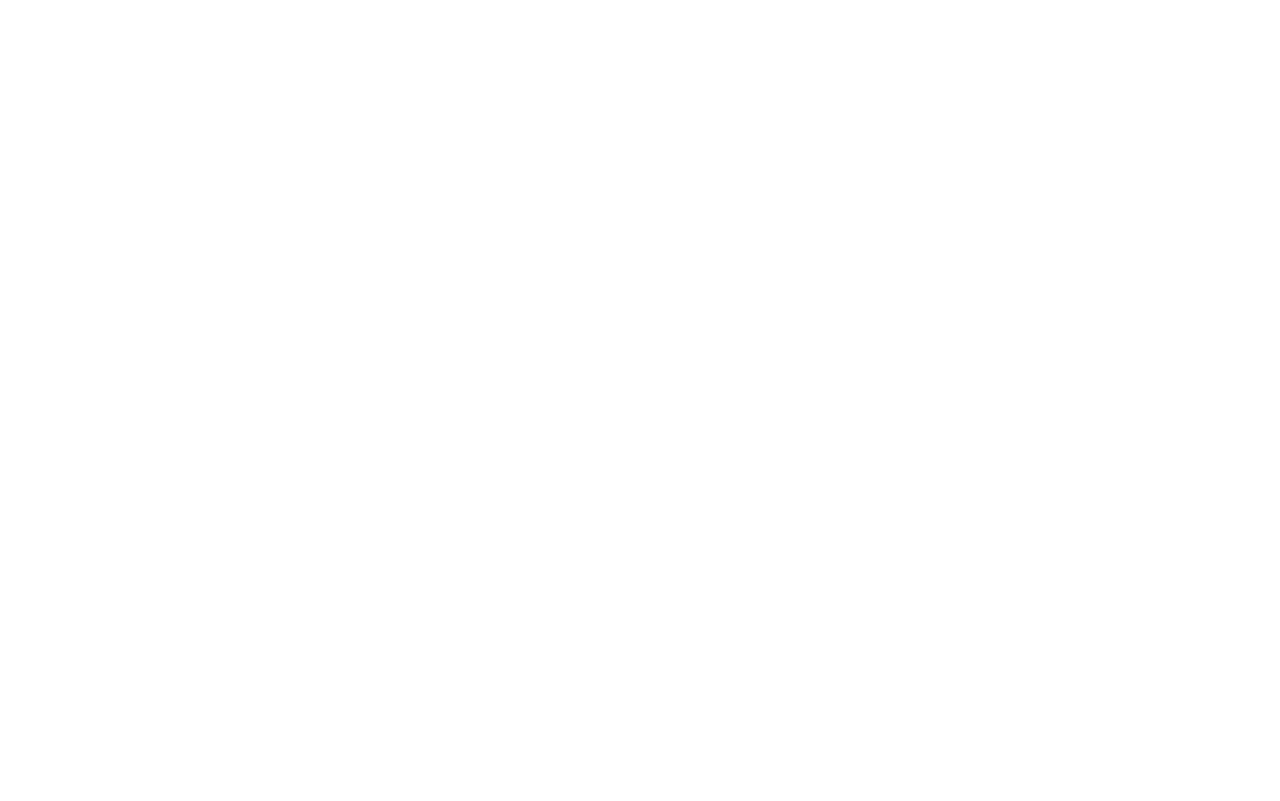
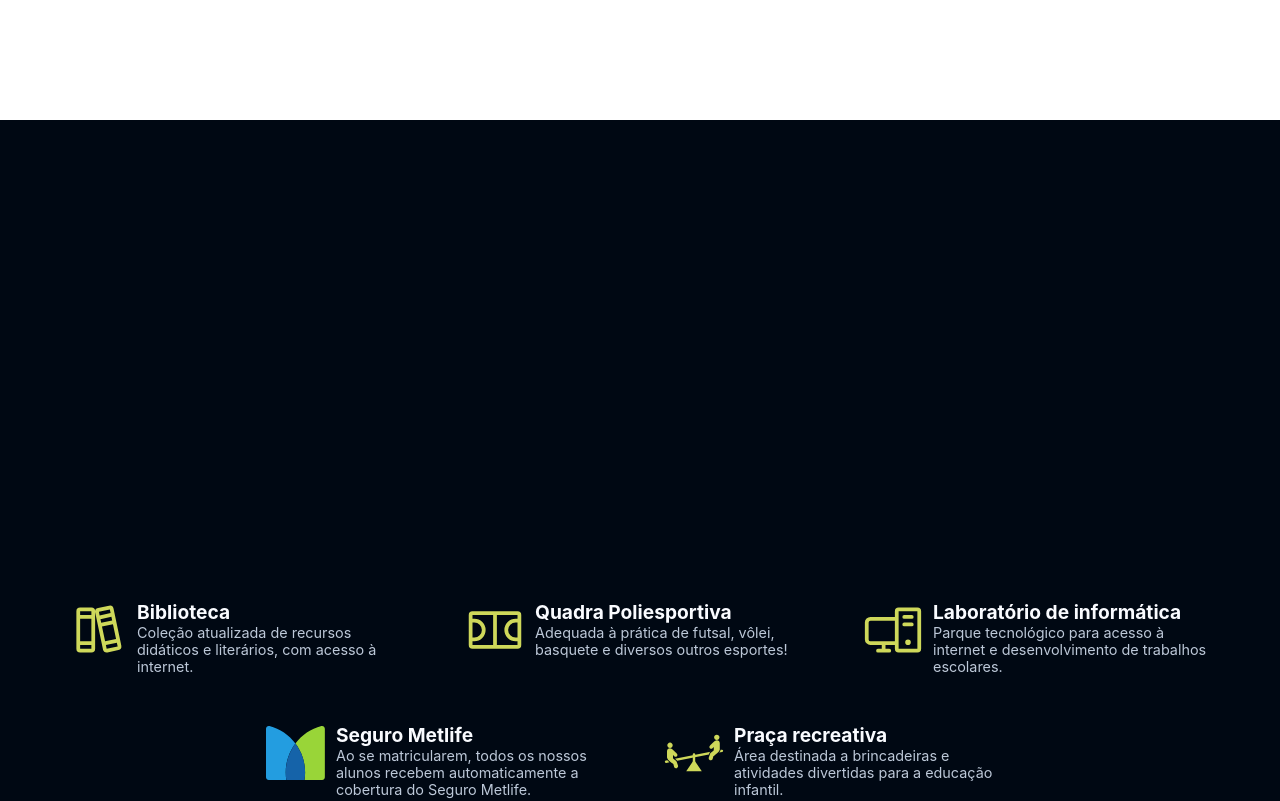
Before and after one commit to uLinck/cmec-project, a React (Create React App) app in the folder Front/: page / in a window 1280 px wide. Shown: the part 1480-2281 px from the top of the page. Before the commit the page ends 800 px from the top, so only its background shows below. Built offline with nearby package versions, Linux system fonts and the light colour scheme.

Commit message:
✨[CMEC-9] - Finished infraestructure section

```diff
--- a/Front/package.json
+++ b/Front/package.json
@@ -3,12 +3,13 @@
   "version": "0.1.0",
   "private": true,
   "dependencies": {
-    "@emotion/react": "11.11.4",
+    "@emotion/react": "^11.11.4",
     "@emotion/styled": "11.11.5",
     "@fontsource/roboto": "5.0.13",
     "@mui/icons-material": "5.15.20",
     "@mui/material": "5.15.20",
     "@mui/styled-engine-sc": "6.0.0-alpha.18",
+    "@phosphor-icons/react": "^2.1.7",
     "@testing-library/jest-dom": "5.14.1",
     "@testing-library/react": "13.0.0",
     "@testing-library/user-event": "13.2.1",
@@ -17,9 +18,8 @@
     "@types/react": "18.0.0",
     "@types/react-dom": "18.0.0",
     "lodash": "4.17.21",
-    "phosphor-react": "1.4.1",
     "react": "18.3.1",
-    "react-awesome-reveal": "4.2.12",
+    "react-awesome-reveal": "^4.2.12",
     "react-dom": "18.3.1",
     "react-router-dom": "6.24.1",
     "react-scripts": "5.0.1",
--- a/Front/src/Components/Search/index.tsx
+++ b/Front/src/Components/Search/index.tsx
@@ -1,5 +1,5 @@
 import { Box, Button, Modal, TextField } from "@mui/material";
-import { MagnifyingGlass, X } from "phosphor-react";
+import { MagnifyingGlass, X } from "@phosphor-icons/react";
 import React from "react";
 import colors from "../../Styles/colors";
 import { Suggestion } from "./suggestion";
--- a/Front/src/Components/Search/suggestion.tsx
+++ b/Front/src/Components/Search/suggestion.tsx
@@ -1,6 +1,6 @@
 import { Box } from "@mui/material";
 import { getHighlightedText } from "../../Helpers/textHelper";
-import { File } from "phosphor-react";
+import { File } from "@phosphor-icons/react";
 import colors from "../../Styles/colors";
 
 type TSuggestion = {
--- /dev/null
+++ b/Front/src/Components/Sections/Infraestructure/index.tsx
@@ -0,0 +1,69 @@
+import { Fade } from "react-awesome-reveal"
+import { Books, CourtBasketball, DesktopTower } from "@phosphor-icons/react"
+import { Item } from "./item"
+import colors from "../../../Styles/colors"
+import Box from '@mui/material/Box';
+import { MetlifeIcon, RecreationalSquareIcon } from "../../../Helpers/customIcons";
+
+
+export const Infraestructure = () => {
+    const items = [
+        {
+            icon: <Books size={60} color={colors.accent100} />,
+            title: "Biblioteca",
+            description: "Coleção atualizada de recursos didáticos e literários, com acesso à internet."
+        },
+        {
+            icon: <CourtBasketball size={60} color={colors.accent100} />,
+            title: "Quadra Poliesportiva",
+            description: "Adequada à prática de futsal, vôlei, basquete e diversos outros esportes!"
+        },
+        {
+            icon: <DesktopTower size={60} color={colors.accent100} />,
+            title: "Laboratório de informática",
+            description: "Parque tecnológico para acesso à internet e desenvolvimento de trabalhos escolares."
+        },
+        {
+            icon: <MetlifeIcon sx={{ fontSize: "60px" }} />,
+            title: "Seguro Metlife",
+            description: "Ao se matricularem, todos os nossos alunos recebem automaticamente a cobertura do Seguro Metlife."
+        },
+        {
+            icon: <RecreationalSquareIcon sx={{ fontSize: "60px", fill: colors.accent100 }} />,
+            title: "Praça recreativa",
+            description: "Área destinada a brincadeiras e atividades divertidas para a educação infantil."
+        }
+    ]
+
+    return (
+        <Box
+            sx={{
+                backgroundColor: colors.neutral100,
+                maxWidth: "100vw",
+                display: "flex",
+                justifyContent: "center",
+            }}
+        >
+            <Box
+                sx={{
+                    paddingY: "60vh",
+                    width: "1200px",
+                    display: "flex",
+                    flexDirection: "row",
+                    justifyContent: "center",
+                    alignItems: "flex-start",
+                    flexWrap: "wrap",
+                    gap: "3rem",
+                }}
+            >
+                <Fade
+                    direction="up"
+                    cascade
+                    damping={0.2}
+                >
+                    {items.map(item => <Item icon={item.icon} title={item.title} description={item.description} />)}
+                </Fade>
+            </Box>
+        </Box>
+    )
+}
--- /dev/null
+++ b/Front/src/Components/Sections/Infraestructure/item.tsx
@@ -0,0 +1,37 @@
+import { Box } from "@mui/material"
+import colors from "../../../Styles/colors"
+
+type ItemData = {
+    icon: JSX.Element
+    title: string
+    description: string
+}
+
+export const Item = ({ icon, title, description }: ItemData) => {
+    return (
+        <Box
+            sx={{
+                display: "flex",
+                width: "350px",
+            }}
+        >
+            <Box sx={{
+                width: "20%",
+                display: "flex",
+                alignItems: "start"
+            }}>
+                {icon}
+            </Box>
+            <Box
+                sx={{
+                    display: "flex",
+                    flexDirection: "column",
+                    width: "80%",
+                }}
+            >
+                <Box sx={{ color: colors.neutral0, fontSize: "1.2rem" }}><strong>{title}</strong></Box>
+                <Box sx={{ color: colors.neutral10, fontSize: "0.9rem" }}>{description}</Box>
+            </Box>
+        </Box>
+    )
+}
--- /dev/null
+++ b/Front/src/Helpers/customIcons.tsx
@@ -0,0 +1,25 @@
+import { createSvgIcon } from "@mui/material";
+import colors from "../Styles/colors";
+
+export const MetlifeIcon = createSvgIcon(
+  <svg viewBox="0 0 31 29" fill="none" xmlns="http://www.w3.org/2000/svg">
+    <path d="M15.2032 9.5734C18.3424 13.7295 20.2051 18.9059 20.2051 24.5204C20.2051 25.8746 20.0955 27.2033 19.886 28.5H28.9748C29.7652 28.5 30.4056 27.8575 30.4056 27.065V1.93765C30.4056 1.00154 29.5237 0.30902 28.6206 0.547305C23.1932 1.9802 18.4956 5.21407 15.2032 9.5734Z" fill="#99D538" />
+    <path d="M10.5201 28.4995C10.3116 27.2038 10.201 25.8751 10.201 24.5199C10.201 18.9064 12.0651 13.7295 15.2032 9.5734C11.9109 5.21407 7.21285 1.97967 1.78549 0.547839C0.882353 0.309555 0.000488281 1.00101 0.000488281 1.93712V27.0655C0.000488281 27.8569 0.641941 28.4995 1.43232 28.4995H10.5201Z" fill="#239DE0" />
+    <path d="M15.2032 9.5734C12.0641 13.7295 10.201 18.9053 10.201 24.5199C10.201 25.8741 10.3105 27.2027 10.5201 28.4995L19.886 28.5C20.0955 27.2033 20.2051 25.8746 20.2051 24.5204C20.2051 18.9059 18.3424 13.7295 15.2032 9.5734Z" fill="#1563A9" />
+  </svg>,
+  'Metlife'
+)
+
+export const RecreationalSquareIcon = createSvgIcon(
+  <svg viewBox="0 0 49 30" fill="none" xmlns="http://www.w3.org/2000/svg">
+    <path d="M1.49443 21.1754C0.963987 21.279 0.617897 21.793 0.721433 22.3234C0.825 22.8539 1.33904 23.1999 1.86945 23.0964L4.46931 22.5888C3.85474 22.0845 3.24763 21.5242 2.76118 20.928L1.49443 21.1754ZM10.757 21.3611L36.6667 16.3021L36.8929 15.6611L36.8921 15.6607L37.1121 15.0372C37.1928 14.8085 37.3383 14.6221 37.5256 14.471L38.0662 14.0346L8.94469 19.7207C9.83189 20.4081 10.3447 20.6757 10.757 21.3611ZM45.0535 14.6645L47.5055 14.1858C48.036 14.0822 48.3821 13.5682 48.2785 13.0378C48.1749 12.5073 47.6609 12.1612 47.1305 12.2648L46.2639 12.434C46.139 13.2099 45.6712 13.9648 45.0535 14.6645Z" fill={colors.accent100} />
+    <path d="M25.4797 16.2808C25.4797 15.7398 25.0411 15.3012 24.5 15.3012C23.959 15.3012 23.5203 15.7398 23.5203 16.2808V22.4968C23.5203 23.0379 23.959 23.4765 24.5 23.4765C25.0411 23.4765 25.4797 23.0379 25.4797 22.4968V16.2808Z" fill={colors.accent100} />
+    <path d="M18.2717 29.7611L23.8074 21.6002L23.8073 21.6001C24.1899 21.0361 24.8102 21.0361 25.1928 21.6001L25.1982 21.6083L30.7344 29.77L30.7345 29.7699C30.7836 29.8427 30.8261 29.9197 30.8616 30H18.1387C18.1772 29.9134 18.2218 29.8334 18.2717 29.7611Z" fill={colors.accent100} />
+    <path d="M3.17541 11.7425C3.61861 11.2993 4.23095 11.0251 4.90718 11.0251C6.33112 11.0251 8.59615 13.4702 9.87643 14.8522C10.1305 15.1265 10.3422 15.355 10.5107 15.5225C10.8032 15.8134 10.9501 16.1964 10.9512 16.5803C10.9522 16.9625 10.8074 17.3454 10.5165 17.6378C10.2256 17.9304 9.84263 18.0773 9.45873 18.0784C9.07649 18.0793 8.69366 17.9345 8.40121 17.6437L7.35632 16.605V18.5337C7.35632 19.3168 7.48821 19.4901 7.60889 19.5924C7.6211 19.6005 7.63307 19.6092 7.64474 19.6186L7.33857 20.0009L7.64471 19.6201L7.66868 19.6393L10.0335 21.5481C10.1178 21.6066 10.1815 21.6903 10.2155 21.7871L9.75364 21.9501L10.2147 21.7875L11.4353 25.2464C11.5877 25.6783 11.5501 26.1321 11.3662 26.5164C11.187 26.8911 10.8692 27.1988 10.4534 27.3552C10.4428 27.3599 10.4319 27.3642 10.4208 27.3681L10.2578 26.9062L10.4205 27.3673C9.98869 27.5196 9.5349 27.482 9.15054 27.2981C8.77598 27.1189 8.46828 26.8012 8.31181 26.3855C8.30714 26.3748 8.30284 26.3638 8.29892 26.3528L8.76083 26.1898L8.29972 26.3525C8.14298 25.9081 7.99444 25.352 7.83745 24.764C7.77234 24.5201 7.70578 24.2706 7.64204 24.0405C7.42055 23.8736 7.14325 23.673 6.84446 23.4569C5.03659 22.149 2.45804 20.2836 2.45804 18.5337V13.4743C2.45804 12.798 2.73222 12.1857 3.17541 11.7425Z" fill={colors.accent100} />
+    <path d="M4.90908 6.50545C5.51539 6.50545 6.06436 6.75128 6.46179 7.14865C6.85915 7.54602 7.10498 8.09499 7.10498 8.70139C7.10498 9.30767 6.85918 9.85667 6.46179 10.2541C6.06436 10.6515 5.51539 10.8973 4.90908 10.8973C4.30271 10.8973 3.75371 10.6515 3.35637 10.2541C2.95897 9.85667 2.71317 9.30767 2.71317 8.70136C2.71317 8.09499 2.959 7.54599 3.35637 7.14868C3.75374 6.75131 4.30271 6.50545 4.90908 6.50545Z" fill={colors.accent100} />
+    <path d="M43.1133 4.51965C43.7895 4.51965 44.4019 4.79383 44.8451 5.23703C45.2883 5.68022 45.5624 6.29257 45.5624 6.9688V12.0282C45.5624 13.7781 42.9839 15.6435 41.176 16.9513C40.8772 17.1675 40.5999 17.3682 40.3784 17.5349C40.3147 17.7651 40.2481 18.0146 40.183 18.2585C40.026 18.8464 39.8775 19.4027 39.7208 19.847L39.2596 19.6843L39.7216 19.8473C39.7176 19.8584 39.7133 19.8693 39.7086 19.88C39.5522 20.2956 39.2445 20.6134 38.8699 20.7926C38.4855 20.9765 38.0318 21.0141 37.6 20.8618L37.7626 20.4006L37.5996 20.8626C37.5886 20.8587 37.5778 20.8544 37.5671 20.8497C37.1513 20.6933 36.8335 20.3856 36.6543 20.0109C36.4704 19.6265 36.4328 19.1728 36.5851 18.7409L37.8057 15.2819L37.8049 15.2816C37.839 15.1847 37.9027 15.1011 37.987 15.0426L40.3518 13.1338L40.3758 13.1146L40.3757 13.1131C40.3874 13.1037 40.3994 13.095 40.4116 13.0869C40.5322 12.9845 40.6642 12.8112 40.6642 12.0281V10.0995L39.6193 11.1382C39.3268 11.429 38.944 11.5739 38.5617 11.5728C38.1778 11.5718 37.7948 11.4248 37.5039 11.1323C37.2131 10.8399 37.0683 10.457 37.0693 10.0748C37.0703 9.69089 37.2173 9.30791 37.5098 9.01699C37.6783 8.84953 37.8899 8.62103 38.1441 8.34673C39.4243 6.96469 41.6894 4.51965 43.1133 4.51965Z" fill={colors.accent100} />
+    <path d="M41.5587 0.643198C41.9562 0.245769 42.5051 0 43.1114 0C43.7178 0 44.2668 0.24583 44.6641 0.643198C45.0615 1.04057 45.3073 1.58954 45.3073 2.1959C45.3073 2.80221 45.0615 3.35118 44.6641 3.74861C44.2668 4.14598 43.7178 4.39181 43.1114 4.39181C42.5051 4.39181 41.9562 4.14601 41.5587 3.74861C41.1613 3.35118 40.9155 2.80221 40.9155 2.19587C40.9155 1.58953 41.1614 1.04054 41.5587 0.643198Z" fill={colors.accent100} />
+    <path d="M24.4958 18.0575C24.738 18.0575 24.9343 17.8612 24.9343 17.619C24.9343 17.3768 24.738 17.1804 24.4958 17.1804C24.2535 17.1804 24.0572 17.3768 24.0572 17.619C24.0572 17.8612 24.2535 18.0575 24.4958 18.0575Z" fill={colors.accent100} />
+  </svg>,
+  'RecreationalSquare'
+)
--- a/Front/src/Pages/Home/index.tsx
+++ b/Front/src/Pages/Home/index.tsx
@@ -1,10 +1,18 @@
-import { Header } from '../../Components/Header';
+import { Box } from "@mui/material";
+import { Infraestructure } from "../../Components/Sections/Infraestructure";
 
 const Home = () => {
     return (
-        <div className='flex justify-center my-5'>
-            <Header />
-        </div>
+        <Box
+            sx={{
+                maxWidth: "100vw"
+            }}
+        >
+            <Box sx={{ height: "100vh" }} />
+            <Box sx={{ height: "100vh" }} />
+            <Infraestructure />
+            <Box sx={{ height: "100vh" }} />
+        </Box>
     )
 }
 
```
Also changed, not shown: 1 other file (tests, documents, lock files or other folders).
